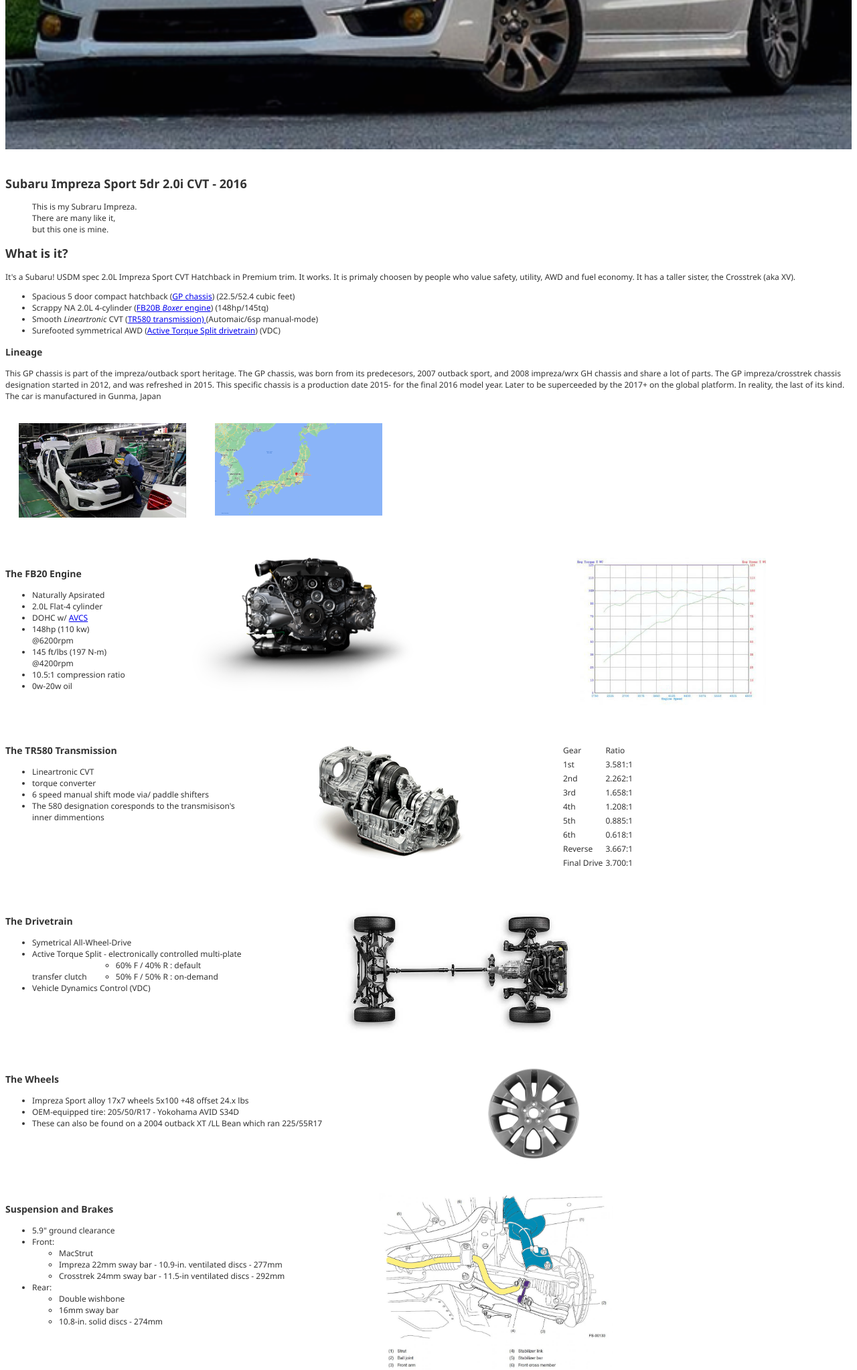
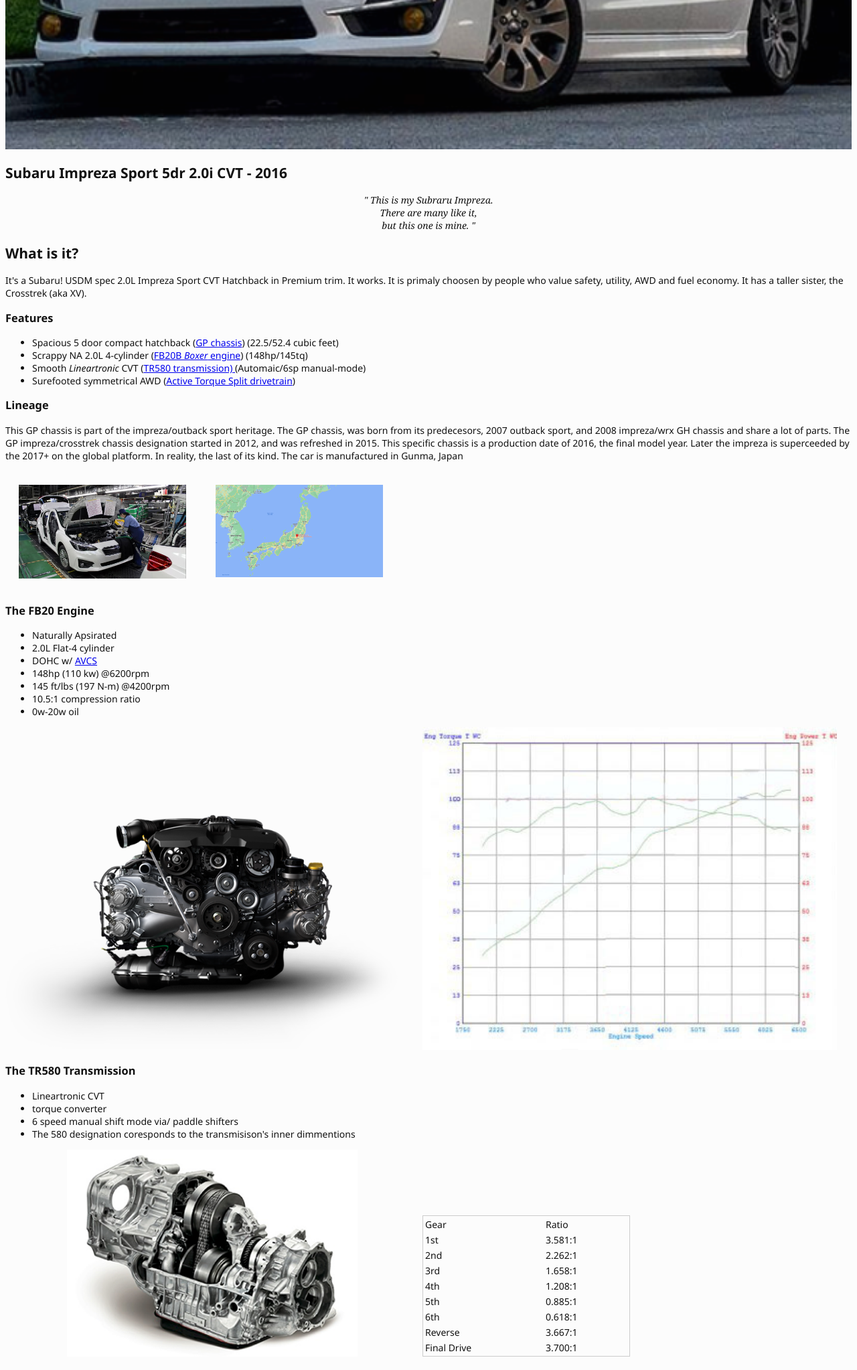
Before and after one commit to 4roller/4roller.github.io, a PHP site: page / in a window 1280 px wide. Shown: the part 504-2550 px from the top of the page at 67% size. Run offline with PHP 8.4, Linux system fonts and the light colour scheme.

Commit message:
[tuner] updating

```diff
--- a/tuner/index.html
+++ b/tuner/index.html
@@ -3,8 +3,8 @@
 
 <head>
   <title>Tuner</title>
-  <link rel="stylesheet" href="style4.css">
-  </link>
+  <link rel="stylesheet" href="style4.css" />
+
 </head>
 
 <body>
@@ -29,6 +29,7 @@
       It works. It is primaly choosen by people who value
       safety, utility, AWD and fuel economy. It has a taller sister, the Crosstrek (aka XV).
     </p>
+    <h3>Features</h3>
     <ul>
       <li>Spacious 5 door compact hatchback (<a target="_blank"
           href="https://en.wikipedia.org/wiki/Subaru_Impreza#Fourth_generation_(2011%E2%80%932016)_%E2%80%93_GJ,_GP,_VA">GP
@@ -44,7 +45,7 @@
         </a> (Automaic/6sp manual-mode)</li>
       <li>Surefooted symmetrical AWD (<a target="_blank"
           href="https://en.wikipedia.org/wiki/Symmetrical_All_Wheel_Drive#Active_torque_split_AWD">Active Torque
-          Split drivetrain</a>) (VDC)</li>
+          Split drivetrain</a>)</li>
     </ul>
 
     <h3>Lineage</h3>
@@ -53,10 +54,8 @@
       2007
       outback sport, and 2008 impreza/wrx GH chassis and share a lot of parts.
       The GP impreza/crosstrek chassis designation started in 2012, and was refreshed in 2015. This specific chassis is
-      a
-      production date 2015- for the final 2016 model year. Later to be superceeded by the 2017+ on the global platform.
-      In
-      reality, the last of its kind. The car is manufactured in Gunma, Japan
+      a production date of 2016, the final model year. Later the impreza is superceeded by the 2017+ on the global
+      platform. In reality, the last of its kind. The car is manufactured in Gunma, Japan
     </p>
     <img class="gunma" src="images/gunma-factory.jpg" />
 
@@ -68,14 +67,8 @@
 
   </section>
 
-  <div class="stock">
-
-
+  <section class="stock">
     <section class="engine">
-
-
-
-
       <div>
         <h3>The FB20 Engine</h3>
         <ul>
@@ -100,9 +93,7 @@
 
     </section>
 
-
-
-    <section class="transmission closed">
+    <section class="transmission">
       <div>
         <h3>The TR580 Transmission </h3>
         <ul>
@@ -118,9 +109,7 @@
         <!-- <figcaption>TR580 CVT</figcaption> -->
       </figure>
 
-
-
-      <figure>
+      <figure class="cvt-ratios">
         <table class="ratios">
           <thead>
             <td>Gear</td>
@@ -236,8 +225,8 @@
         <img class="suspension-diagram" src="images/suspension-front.jpg" />
       </figure>
     </section>
+
     <section>
-
 
       <h3>📘 Origin Story</h3>
       <p>Assmebled in Japan, this pacticular Subaru came with a factory installed <span class="cherry">STI</span></STI>
@@ -254,7 +243,7 @@
         I believe my Impreza was one such vehicle. ♥️Spirt⚡️!</aside>
 
     </section>
-  </div>
+  </section>
 
   <section class="aftermarket">
     <div>
@@ -266,44 +255,20 @@
 
       <h3>Utility</h3>
       <p>
-        Home & Garden - family groccery commuter, the Subaru handled it all. There were gripes about 'weak engine' expressed here and there,
-        but for the most part it handled being the workhorse for a single-child family well. However after the second child,
-        the car was reliquished of its family transportation roles. It still maintians its groccery getter status however :)</p>
+        Commuter, errands, family duties, the Subaru handles it all. There were gripes about 'weak engine'
+        expressed here and there, but for the most part it was a workhorse for a single-child family. However after the second
+        child, the car was reliquished of its family transportation roles. However, it still retains a groccery getter status 😂</p>
 
 
       <h3>Enter Tuner</h3>
-      <p>After I dropping off the kids and the wife into a more family suited vehicle, the shackles were removed.
-        No longer does smooth, quiet and comfortable need to be adjectives that decribe this car. Rice, I mean Race car would be the new charade.
-        'Lets get straight to the point, its performance from here on in.' it said to me in a gangster-like tone.</p>
-        <p>
-        Many people ask, whats the best bang for buck? How can I get a cheapest thrill?
-      </p>
-      <h3>Rear Sway bar</h3>
-      <p>My first mod was a rear sway bar. It is a device used to control it lateral roll and traction around a corner at that axle of the car. For ~100 bucks you can purchase a genuine Subaru STI rear sway bar, your choice of 19/20mm, it comes with bushings. 16mm comes stock on the sport and other trims. If you have a base model, you will have to also get endlinks, brackets, and hardware.  Best💥🐃  for the buck. Removes a lot of body roll around corners.
-      </p>
+      <p>After dropping off the kids and the wife into a more family suited vehicle, the shackles were removed.
+        No longer does smooth, quiet and comfortable need to be adjectives that describe this car. Rice, I mean Race car
+        would be the new charade.</p>
 
-
-
-
-
-      <aside> My first real need to upgrade the car came from my days as a teenager watching group B rally cars over
-        cable tv.
-        These road vehicles were ultra spec'd out with heavy modifications to make them crowd slaying monsters that they
-        were. With same rally
-        spirit to push the machine to the outter limit, a fusion between driver and machine, modification would have to
-        be
-        done,
-        but mildly, for this mild mattered soul. A quest for the best bang for the buck. Nothing wasted on being extra,
-        but
-        extracting the soul of the car through mechencalical modification, a frankenstine for betterment of passager car
+      <aside>Being a newb. The quest for perfomance has to start out being noticable and inexpensive, what is the best bang for the buck. Nothing should be wasted on being extra.
+        The goal is extract the soul of the car through mechencalical modification, a frankenstine for betterment of passager car
         performance.
       </aside>
-
-
-
-
-
-
 
 
       <div class="driveline">
@@ -318,7 +283,7 @@
           focus towards improving driveline efficiencies.</p>
         <p> There are a number of places where Subaru uses soft
           bushings to provide a comfortable ride. However by replacing these bushings with harder materials we can
-          improve power transfer, thus reducing AWD drivetrain losses.
+          improve power transfer, thus reducing AWD drivetrain losses. As with all bushing upgrades, NVH will increase.
         </p>
         <div class="driveline-wrapper">
           <img class="" src="images/drivetrain.jpg" />
@@ -338,11 +303,11 @@
         </div>
 
         <ol>
-          <li>🔴 Engine mounts</li>
-          <li>🟣 Pitch stop</li>
-          <li>🟢 Transmission mount</li>
-          <li>🔵 Driveshaft carrier</li>
-          <li>🟠 Rear differential mounts</li>
+          <li>🔴  Engine mounts</li>
+          <li>🟣  Pitch stop</li>
+          <li>🟢  Transmission mount</li>
+          <li>🔵  Driveshaft carrier</li>
+          <li>🟠  Rear differential mounts</li>
         </ol>
       </div>
 
--- a/tuner/style4.css
+++ b/tuner/style4.css
@@ -1,80 +1,63 @@
 html {
     font-family: 'Segoe UI', Tahoma, Geneva, Verdana, sans-serif;
     font-weight: 200;
-    font-size: 12px;
-    color: #333;
+    font-size: 14px;
+    color: #111;
+    background: #fcfcfc;
 }
 
 .main img {
     width: 100%;
 }
 
+blockquote::before,
+blockquote::after {
+    content: '"';
+}
+
+blockquote,
 aside {
     font-style: italic;
     text-align: center;
     font-family: Georgia, 'Times New Roman', Times, serif;
-  }
+}
 
-  aside {
+aside {
     margin: 30px 90px;
     text-align: justify;
     text-indent: -6px;
-  }
+}
 
-  aside::first-letter {
+aside::first-letter {
     font-size: 2.3em;
     line-height: 1px;
     font-family: cursive;
     padding-right: 2px;
-  }
-
-
-section {
-    padding: 20px 0;
 }
 
-
-
-.drivetrain,
-.engine,
-.transmission,
-.wheels,
-.suspension {
-    width: 100%;
-
-    display: flex;
+figure {
+    margin: 0;
 }
 
-
-figure img {
-    max-width: 350px;
-}
-
-.drivetrain figure,
-.engine figure,
-.transmision figure,
-.wheels figure,
-.suspension figure {
-    text-align: center;
-    /* border: 1px solid red;   */
-    margin: 0;
-    width: 50%;
+figure.engine,
+figure.dyno,
+figure.cvt,
+figure.cvt-ratios {
+    width: 49%;
     display: inline-block;
 }
 
-.drivetrain ul,
-.engine ul,
-.transmission ul {
-    max-width: 320px;
-    margin: 0;
-    display: inline-block;
-
-
+figure.engine img,
+figure.dyno img,
+figure.cvt img {
+    width: 100%;
 }
 
-img.dyno-chart {
-    max-height: 220px;
+figure.cvt-ratios table{
+    border: 1px solid #ccc;
+    width: 50%;
 }
+
 
 img.gunma {
     max-width: 250px;
@@ -86,6 +69,9 @@ img.sport-wheels {
     max-width: 150px;
 }
 
+img.suspension-diagram {
+    max-width: 350px;
+}
 
 .driveline {
     position: relative;
@@ -105,9 +91,11 @@ img.sport-wheels {
 
 .dl-dot {
     position: absolute;
-    font-size: 3em;
+    font-size: 2em;
     opacity: .8;
 }
+
+
 
 .dl-1 {
     font-size: 2em;
```
